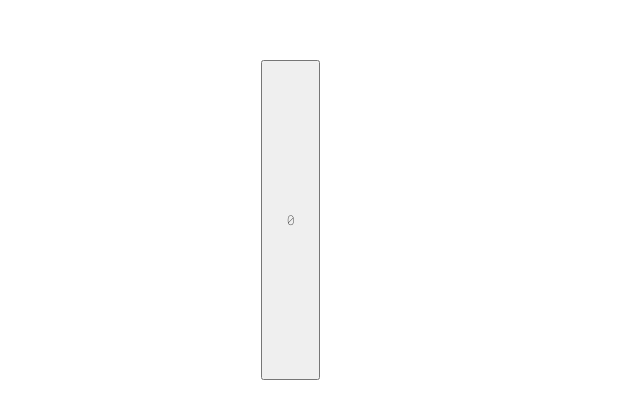
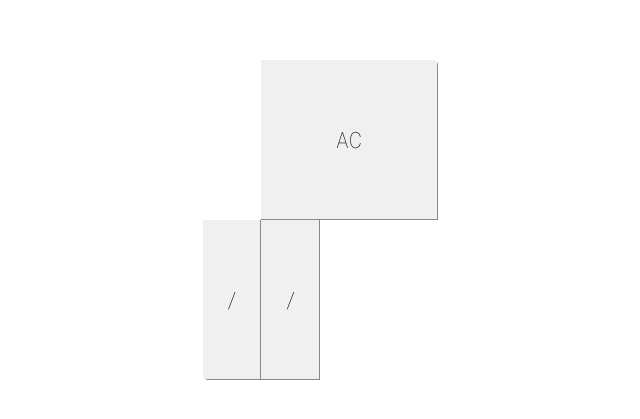
Before and after one commit to GeorgeSalu/Javascript-Moderno, a Vue app in the folder vue/calculator/: page / in a window 1280 px wide. Shown: the part 223-642 px from the top of the page, without its empty margins (320-960 px from the left). Built offline with nearby package versions, Linux system fonts and the light colour scheme.

Commit message:
Componente Button

```diff
--- a/vue/calculator/src/components/Button.vue
+++ b/vue/calculator/src/components/Button.vue
@@ -1,15 +1,48 @@
 <template>
-    <button class="button">
-        0
+    <button class="button"
+        :class="{ double, triple, operation }">
+        {{ label }}
     </button>
 </template>
 
 <script>
 export default {
-
+    props: {
+        label: {},
+        operation: {type: Boolean},
+        double: {type: Boolean},
+        triple: {type: Boolean}
+    }
 }
 </script>
 
 <style>
-
+:root {
+    --bg-button: #f0f0f0;
+    --border-button: solid 1px #888;
+}
+.button {
+    font-size: 1.4em;
+    background-color: var(--bg-button);
+    border: none;
+    border-right: var(--border-button);
+    border-bottom: var(--border-button);
+    outline: none;
+}
+.button:active {
+    background-color: #ccc;
+}
+.button.double {
+    grid-column: span 2;
+}
+.button.triple {
+    grid-column: span 3;
+}
+.button.operation {
+    background-color: #fa8231;
+    color: #fff;
+}
+.button.operation:active {
+    background-color: #fa8231cc;
+}
 </style>
--- a/vue/calculator/src/main/Calculator.vue
+++ b/vue/calculator/src/main/Calculator.vue
@@ -1,7 +1,9 @@
 <template>
     <div class="calculator">
         <Display />
-        <Button />
+        <Button label="AC" triple/>
+        <Button label="/" />
+        <Button label="/" />
     </div>
 </template>
 
```
